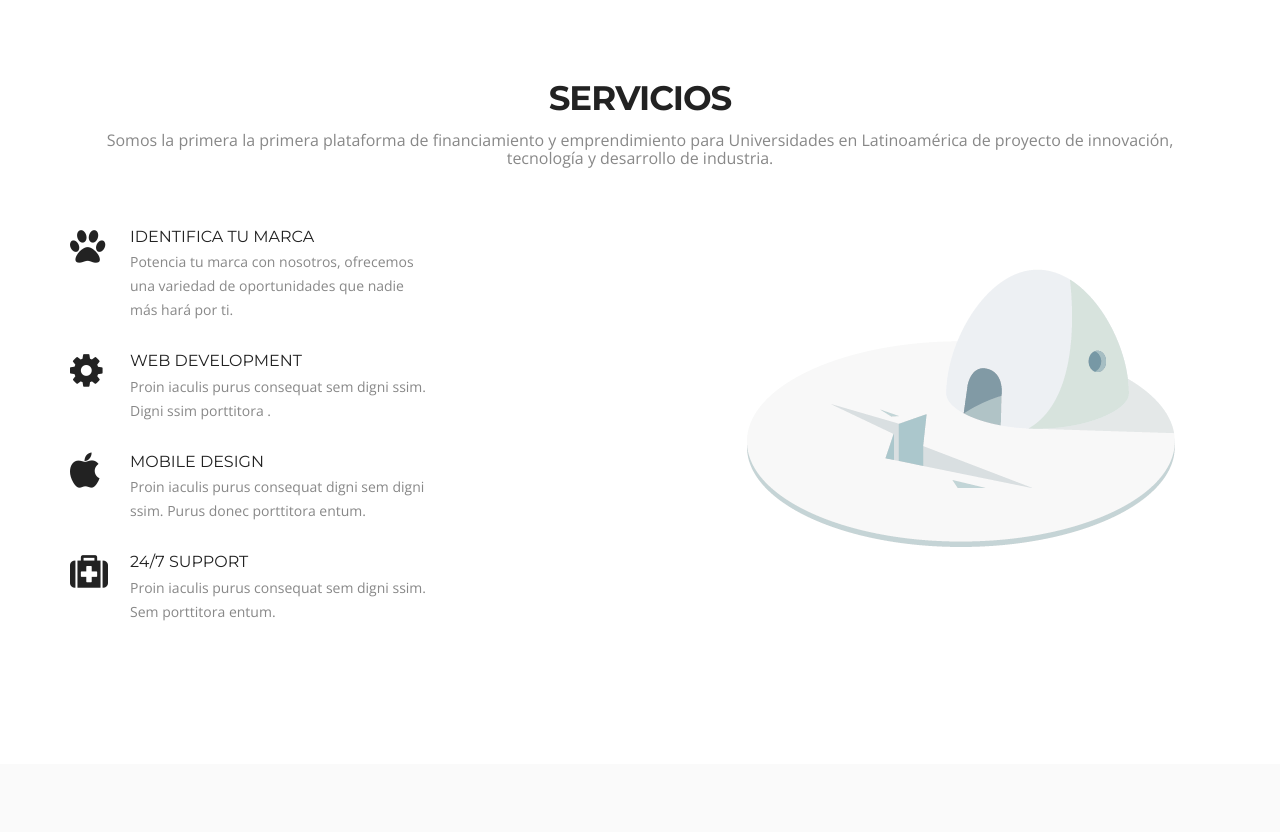
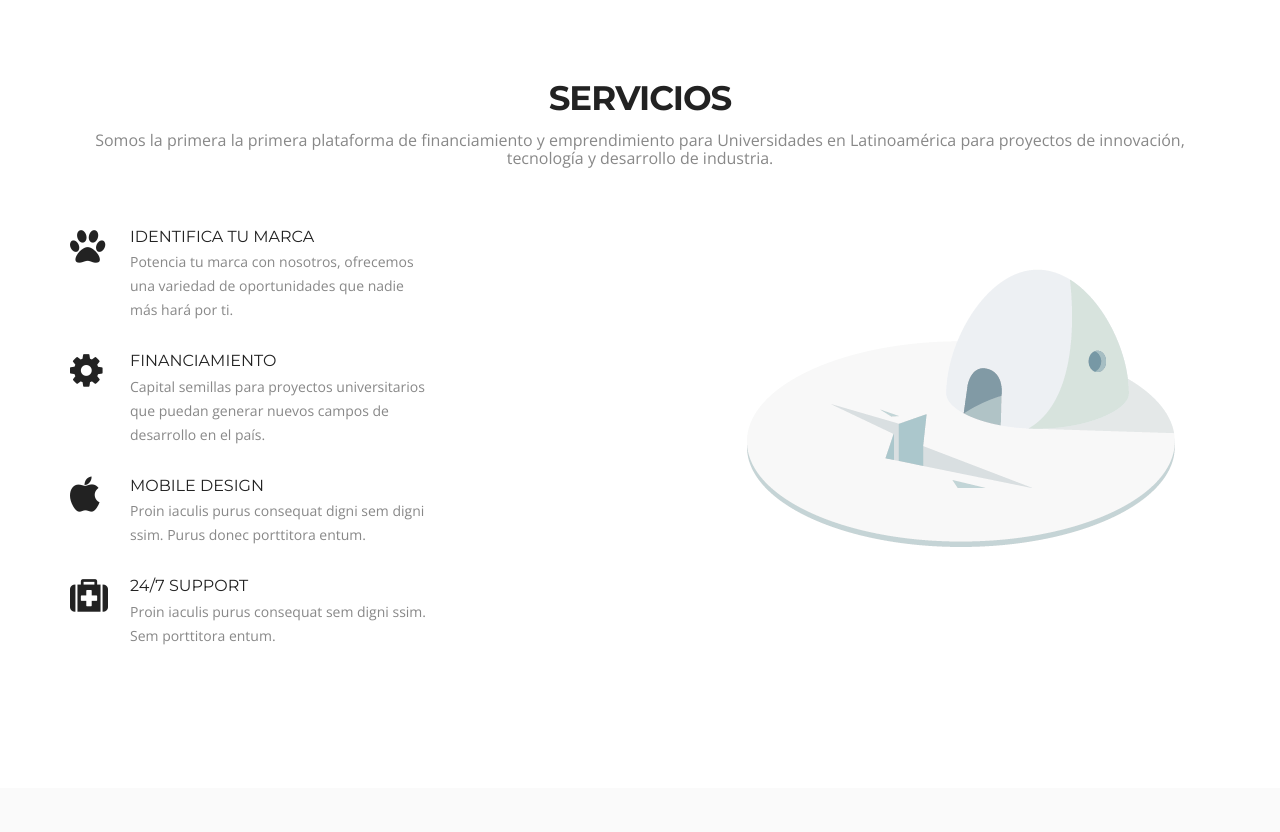
Before and after one commit to NantuProyectos/nantuproyectos.github.io, a plain HTML site: page index.html in a window 1280 px wide. Shown: the part 1080-1912 px from the top of the page. Drawn offline with nearby package versions, Linux system fonts and the light colour scheme.

Commit message:
Changes2

```diff
--- a/index.html
+++ b/index.html
@@ -73,7 +73,7 @@
 <section class="main-section" id="service"><!--main-section-start-->
 	<div class="container">
     	<h2>Servicios</h2>
-    	<h6>Somos la primera la primera plataforma de financiamiento y emprendimiento para Universidades en Latinoamérica de proyecto de innovación, tecnología y desarrollo de industria.</h6>
+    	<h6>Somos la primera la primera plataforma de financiamiento y emprendimiento para Universidades en Latinoamérica para proyectos de innovación, tecnología y desarrollo de industria.</h6>
         <div class="row">
         	<div class="col-lg-4 col-sm-6 wow fadeInLeft delay-05s">
             	<div class="service-list">
@@ -90,8 +90,8 @@
                     	<i class="fa-gear"></i>
                     </div>
                 	<div class="service-list-col2">
-                        <h3>web development</h3>
-                        <p>Proin iaculis purus consequat sem digni ssim. Digni ssim porttitora .</p>
+                        <h3>Financiamiento</h3>
+                        <p>Capital semillas para proyectos universitarios que puedan generar nuevos campos de desarrollo en el país.</p>
                     </div>
                 </div>
                 <div class="service-list">
```
